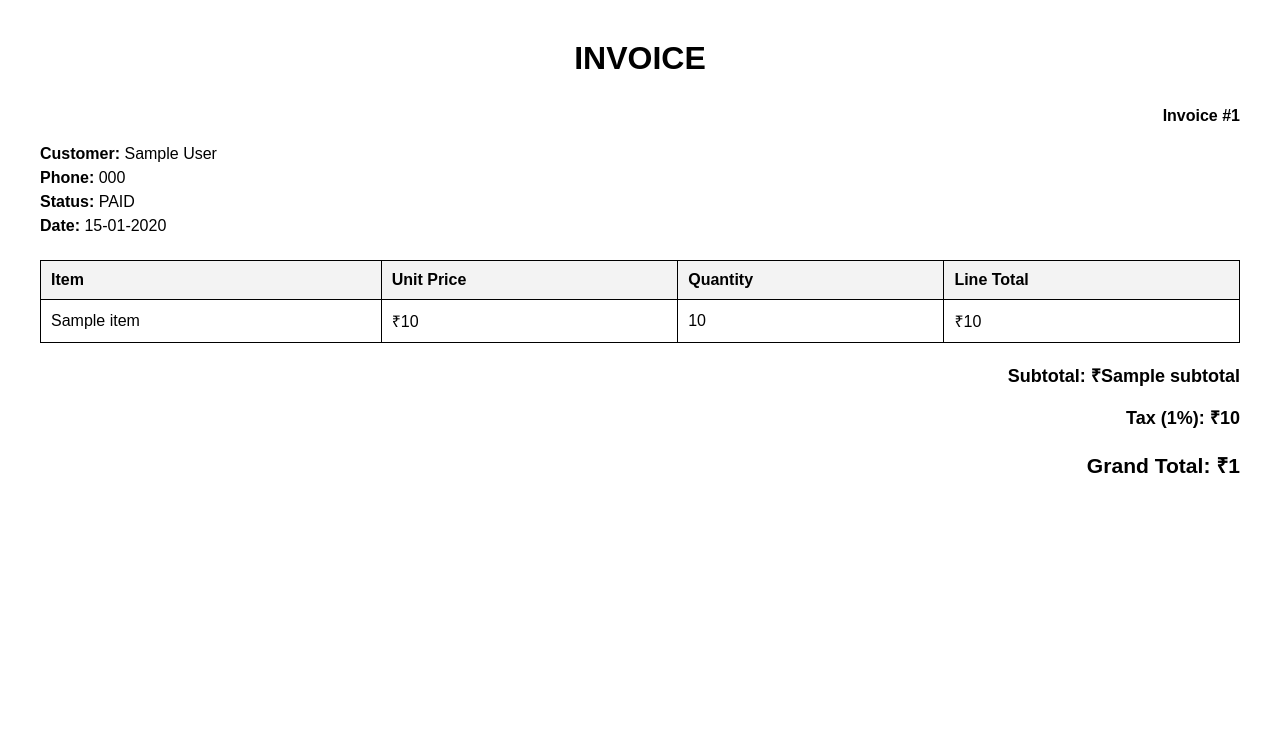
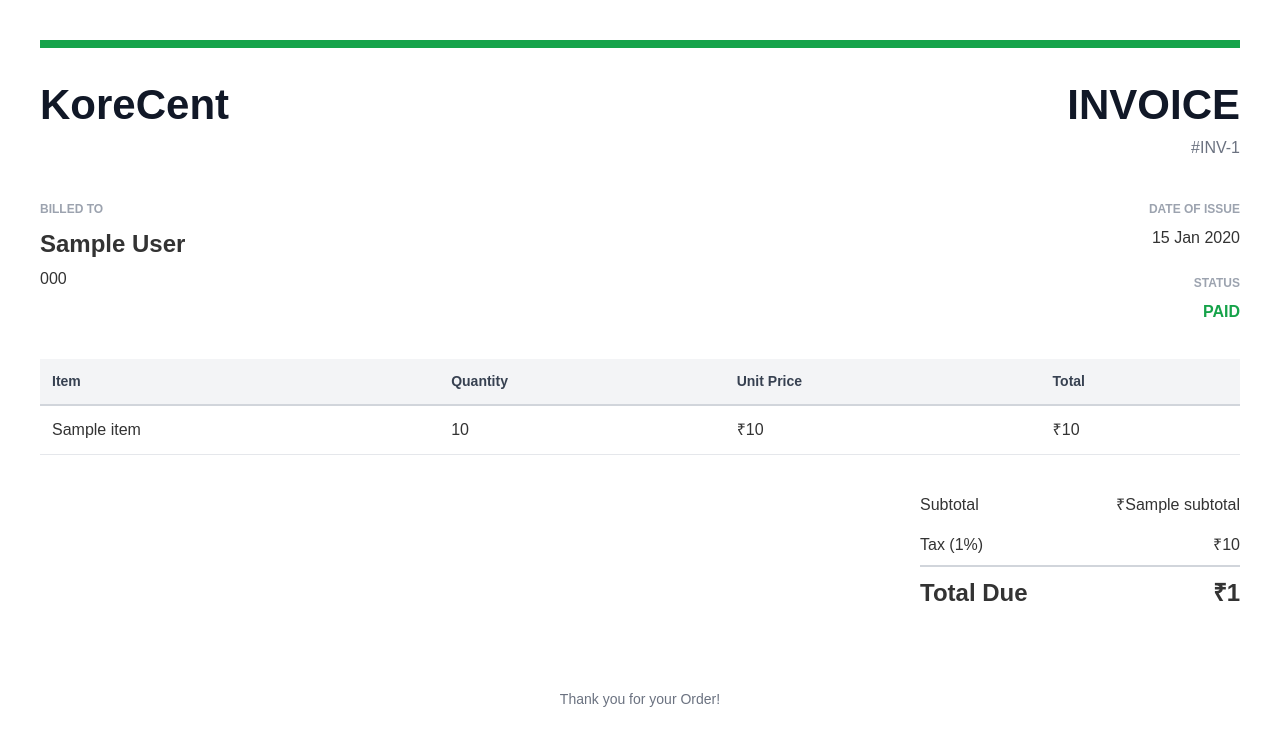
Before and after one commit to ayushkashyap31/flask-invoice-system, a Flask app: template templates/invoice_pdf.html in a window 1280 px wide. Shown: the top 746 px of the page. Run offline with Flask 3, Linux system fonts and the light colour scheme; the template is opened without the code that fills it: most values are stand-ins (such as "Sample title", 1, 10 or a date in 2020).

Commit message:
improved the pdf and also the readme along woth some screenshots

```diff
--- a/templates/invoice_pdf.html
+++ b/templates/invoice_pdf.html
@@ -1,105 +1,389 @@
 <!DOCTYPE html>
+
 <html>
+
 <head>
 
+
+<meta charset="UTF-8">
+
 <style>
+
     body {
+
         font-family: Arial, sans-serif;
+
+        color: #333;
+
         margin: 40px;
+
+        line-height: 1.5;
+
     }
 
-        h1 {
-            text-align: center;
-            margin-bottom: 30px;
+    .top-bar {
+
+        height: 8px;
+
+        background: #16a34a;
+
+        margin-bottom: 25px;
+
     }
 
-        .invoice-info {
-            margin-bottom: 25px;
+    .header {
+
+        width: 100%;
+
+        margin-bottom: 40px;
+
     }
 
-        .invoice-info p {
-            margin: 6px 0;
+    .header table {
+
+        width: 100%;
+
+        border: none;
+
+    }
+
+    .header td {
+
+        border: none;
+
+        padding: 0;
+
+        vertical-align: top;
+
+    }
+
+    .company-name {
+
+        font-size: 42px;
+
+        font-weight: bold;
+
+        color: #111827;
+
+    }
+
+    .invoice-title {
+
+        text-align: right;
+
+    }
+
+    .invoice-title h1 {
+
+        margin: 0;
+
+        font-size: 42px;
+
+        color: #111827;
+
+    }
+
+    .invoice-number {
+
+        color: #6b7280;
+
+        font-size: 16px;
+
+    }
+
+    .info-section {
+
+        width: 100%;
+
+        margin-bottom: 35px;
+
+    }
+
+    .info-section table {
+
+        width: 100%;
+
+        border: none;
+
+    }
+
+    .info-section td {
+
+        border: none;
+
+        vertical-align: top;
+
+        padding: 0;
+
+    }
+
+    .section-label {
+
+        color: #9ca3af;
+
+        font-size: 12px;
+
+        font-weight: bold;
+
+        text-transform: uppercase;
+
+        margin-bottom: 8px;
+
+    }
+
+    .customer-name {
+
+        font-size: 24px;
+
+        font-weight: bold;
+
+        margin-bottom: 5px;
+
+    }
+
+    .status {
+
+        font-weight: bold;
+
+    }
+
+    .paid {
+
+        color: #16a34a;
+
+    }
+
+    .unpaid {
+
+        color: #dc2626;
+
     }
 
     table {
+
         width: 100%;
+
         border-collapse: collapse;
-            margin-top: 20px;
+
     }
 
-        table,
-        th,
-        td {
-            border: 1px solid #000;
+    .items-table {
+
+        margin-top: 20px;
+
     }
 
-        th {
-            background-color: #f3f3f3;
+    .items-table thead {
+
+        background: #f3f4f6;
+
     }
 
-        th,
-        td {
-            padding: 10px;
+    .items-table th {
+
         text-align: left;
+
+        padding: 12px;
+
+        font-size: 14px;
+
+        color: #374151;
+
+        border-bottom: 2px solid #d1d5db;
+
     }
 
-        .total {
-            margin-top: 20px;
-            text-align: right;
-            font-size: 18px;
-            font-weight: bold;
+    .items-table td {
+
+        padding: 12px;
+
+        border-bottom: 1px solid #e5e7eb;
+
     }
 
-        .invoice-number {
+    .summary {
+
+        width: 320px;
+
+        margin-left: auto;
+
+        margin-top: 30px;
+
+    }
+
+    .summary table {
+
+        width: 100%;
+
+    }
+
+    .summary td {
+
+        padding: 8px 0;
+
+        border: none;
+
+    }
+
+    .summary .amount {
+
         text-align: right;
-            margin-bottom: 20px;
+
     }
+
+    .grand-total {
+
+        border-top: 2px solid #d1d5db;
+
+        font-size: 24px;
+
+        font-weight: bold;
+
+    }
+
+    .footer {
+
+        margin-top: 70px;
+
+        text-align: center;
+
+        color: #6b7280;
+
+        font-size: 14px;
+
+    }
+
 </style>
+
 
 </head>
 
 <body>
 
+
+<div class="top-bar"></div>
+
+<div class="header">
+
+    <table>
+
+        <tr>
+
+            <td>
+
+                <div class="company-name">
+
+                    KoreCent
+
+                </div>
+
+            </td>
+
+            <td class="invoice-title">
+
                 <h1>INVOICE</h1>
 
                 <div class="invoice-number">
-        <strong>Invoice #{{ invoice.id }}</strong>
-    </div>
 
-    <div class="invoice-info">
-
-        <p>
-            <strong>Customer:</strong>
-            {{ invoice.customer.first_name }}
-            {{ invoice.customer.last_name }}
-        </p>
-
-        <p>
-            <strong>Phone:</strong>
-            {{ invoice.customer.phone }}
-        </p>
-
-        <p>
-            <strong>Status:</strong>
-            {{ invoice.payment_status }}
-        </p>
-
-        <p>
-            <strong>Date:</strong>
-            {{ invoice.invoice_date.strftime('%d-%m-%Y') }}
-        </p>
+                    #INV-{{ invoice.id }}
 
                 </div>
 
+            </td>
+
+        </tr>
+
+    </table>
+
+</div>
+
+<div class="info-section">
+
     <table>
 
+        <tr>
+
+            <td width="60%">
+
+                <div class="section-label">
+
+                    Billed To
+
+                </div>
+
+                <div class="customer-name">
+
+                    {{ invoice.customer.first_name }}
+                    {{ invoice.customer.last_name }}
+
+                </div>
+
+                <div>
+
+                    {{ invoice.customer.phone }}
+
+                </div>
+
+            </td>
+
+            <td align="right">
+
+                <div class="section-label">
+
+                    Date of Issue
+
+                </div>
+
+                <div>
+
+                    {{ invoice.invoice_date.strftime('%d %b %Y') }}
+
+                </div>
+
+                <br>
+
+                <div class="section-label">
+
+                    Status
+
+                </div>
+
+                <div class="status
+                    {% if invoice.payment_status == 'PAID' %}
+                        paid
+                    {% else %}
+                        unpaid
+                    {% endif %}
+                ">
+
+                    {{ invoice.payment_status }}
+
+                </div>
+
+            </td>
+
+        </tr>
+
+    </table>
+
+</div>
+
+<table class="items-table">
+
     <thead>
+
         <tr>
+
             <th>Item</th>
+
+            <th>Quantity</th>
+
             <th>Unit Price</th>
-                <th>Quantity</th>
-                <th>Line Total</th>
+
+            <th>Total</th>
+
         </tr>
+
     </thead>
 
     <tbody>
@@ -109,19 +393,27 @@
         <tr>
 
             <td>
+
                 {{ item.item.item_name }}
+
             </td>
 
             <td>
-                    ₹{{ item.item.price }}
+
+                {{ item.quantity }}
+
             </td>
 
             <td>
-                    {{ item.quantity }}
+
+                ₹{{ item.item.price }}
+
             </td>
 
             <td>
+
                 ₹{{ item.line_total }}
+
             </td>
 
         </tr>
@@ -132,26 +424,69 @@
 
 </table>
 
-    <div class="total">
+<div class="summary">
 
-    <p>
-        Subtotal:
+    <table>
+
+        <tr>
+
+            <td>
+
+                Subtotal
+
+            </td>
+
+            <td class="amount">
+
                 ₹{{ invoice.subtotal }}
-    </p>
 
-    <p>
-        Tax ({{ invoice.tax_percentage }}%):
+            </td>
+
+        </tr>
+
+        <tr>
+
+            <td>
+
+                Tax ({{ invoice.tax_percentage }}%)
+
+            </td>
+
+            <td class="amount">
+
                 ₹{{ invoice.tax_amount }}
-    </p>
 
+            </td>
 
+        </tr>
 
-    <h3>
-        Grand Total:
+        <tr class="grand-total">
+
+            <td>
+
+                Total Due
+
+            </td>
+
+            <td class="amount">
+
                 ₹{{ invoice.total_price }}
-    </h3>
+
+            </td>
+
+        </tr>
+
+    </table>
 
 </div>
 
+<div class="footer">
+
+    Thank you for your Order!
+
+</div>
+
+
 </body>
+
 </html>
```
Also changed, not shown: Readme.md, image-1.png (added), image-2.png (added), image-3.png (added), image.png (added). Lines whose indentation alone changed are shown as unchanged.
